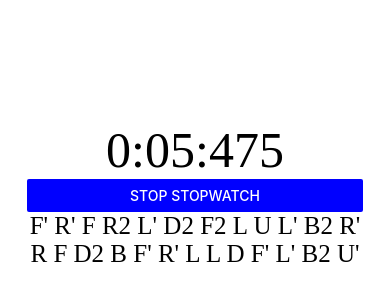
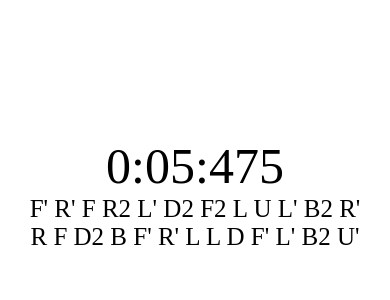
Before and after one commit to TheOdd/rubiks-timer, a React Native app: screen / in a window 390 px wide. Shown: the part 228-528 px from the top of the page. Built offline with nearby package versions, Linux system fonts and the light colour scheme.

Commit message:
Replaced View and Button w/ TouchableOpacity for time toggle.

```diff
--- a/components/StopwatchPage.js
+++ b/components/StopwatchPage.js
@@ -1,6 +1,6 @@
 import React from 'react'
 import { Component } from 'react'
-import { StyleSheet, Text, View, Button } from 'react-native'
+import { StyleSheet, Text, TouchableOpacity } from 'react-native'
 import Stopwatch from './Stopwatch'
 import SequenceGenerator from './SequenceGenerator'
 
@@ -18,18 +18,21 @@ export default class StopwatchPage extends Component {
 
     render() {
         return (
-            <View>
+            <TouchableOpacity style={styles.container} onPress={() => this.props.dispatch({
+                        type: 'TOGGLE_TIME'
+                    })}>
                 <Stopwatch elapsedMS={this.props.elapsedMS} stopwatchIsRunning={this.props.stopwatchIsRunning} dispatch={this.props.dispatch}/>
-                <Button
-                    onPress={() => this.props.dispatch({
-                        type: 'TOGGLE_TIME'
-                    })}
-                    title={`${this.props.stopwatchIsRunning ? 'Stop' : 'Start'} Stopwatch`}
-                    color='blue'
-                    accessibilityLabel='Toggle Stopwatch'
-                />
                 <SequenceGenerator seeds={this.state.seeds}/>
-            </View>
+            </TouchableOpacity>
         )
     }
 }
+
+const styles = StyleSheet.create({
+    container: {
+        height: '100%',
+        width: '100%',
+        alignItems: 'center',
+        justifyContent: 'center'
+    }
+})
```
